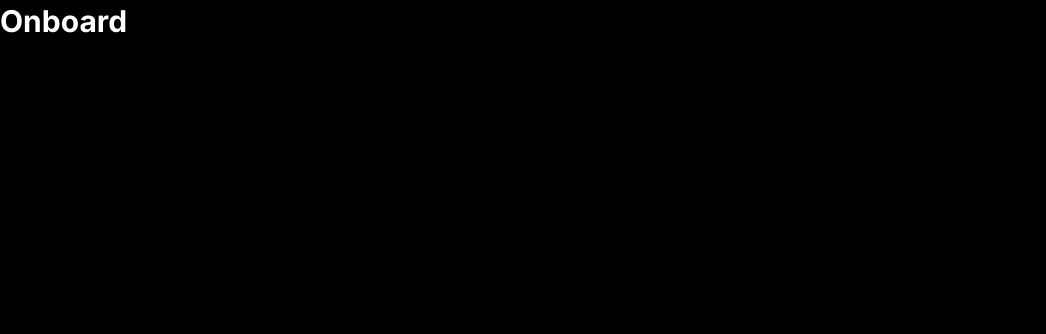
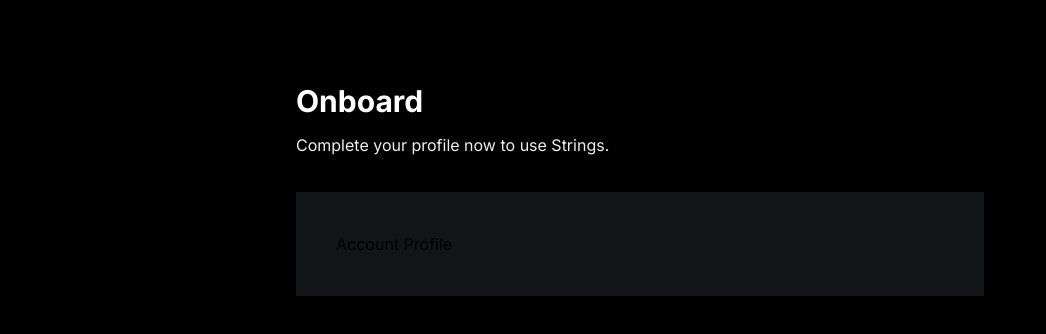
Before and after one commit to hsirkar/strings, a Next.js app: page /onboarding in a window 1280 px wide. Shown: the top 334 px of the page, without its empty margins (0-1046 px from the left). Built offline with nearby package versions, Linux system fonts and the light colour scheme; no server answers.

Commit message:
onboarding WIP

```diff
--- a/app/(auth)/onboarding/page.tsx
+++ b/app/(auth)/onboarding/page.tsx
@@ -1,7 +1,26 @@
+import AccountProfile from "@/components/forms/AccountProfile";
+import { currentUser } from '@clerk/nextjs';
+
 async function Page() {
+    const user = await currentUser();
+    const userInfo = {};
+    const userData = {
+        id: user?.id,
+        objectId: userInfo?._id,
+        username: userInfo?.username || user?.username,
+        name: userInfo?.name || user?.firstName || "",
+        bio: userInfo?.bio || "",
+        image: userInfo?.image || user?.imageUrl,
+    }
     return (
-        <main>
+        <main className="mx-auto flex max-w-3xl flex-col justify-start px-10 py-20">
             <h1 className="head-text">Onboard</h1>
+            <p className="mt-3 text-base-regular text-light-2">
+                Complete your profile now to use Strings.
+            </p>
+            <section className="mt-9 bg-dark-2 p-10">
+                <AccountProfile user={userData} btnTitle="Continue" />
+            </section>
         </main>
     );
 }
--- /dev/null
+++ b/components/forms/AccountProfile.tsx
@@ -0,0 +1,23 @@
+"use client"
+
+interface Props {
+    user: {
+        id: string,
+        objectId: string,
+        username: string,
+        name: string,
+        bio: string,
+        image: string,
+    };
+    btnTitle: string;
+}
+
+const AccountProfile = ({ user, btnTitle }: Props)  => {
+    return (
+        <div>
+            Account Profile
+        </div>
+    )
+}
+
+export default AccountProfile;
```
